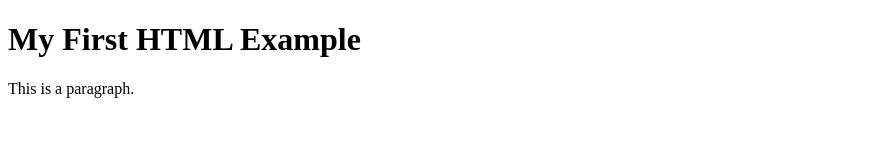
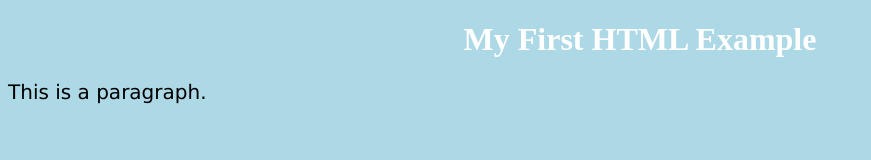
Before and after one commit to VivekKosaraju/Java-full-stack-training, a plain HTML site: page Git/index.html in a window 1280 px wide. Shown: the whole page, without its empty margins (0-871 px from the left). Drawn offline with Linux system fonts and the light colour scheme.

Commit message:
adding style.css

```diff
--- a/Git/index.html
+++ b/Git/index.html
@@ -1,7 +1,7 @@
 <!DOCTYPE html>
 <html>
 <head>
-
+<link rel="stylesheet" href="style.css">
 </head>
 <body>
 
--- /dev/null
+++ b/Git/style.css
@@ -0,0 +1,13 @@
+body {
+  background-color: lightblue;
+}
+
+h1 {
+  color: white;
+  text-align: center;
+}
+
+p {
+  font-family: verdana;
+  font-size: 20px;
+}
```
